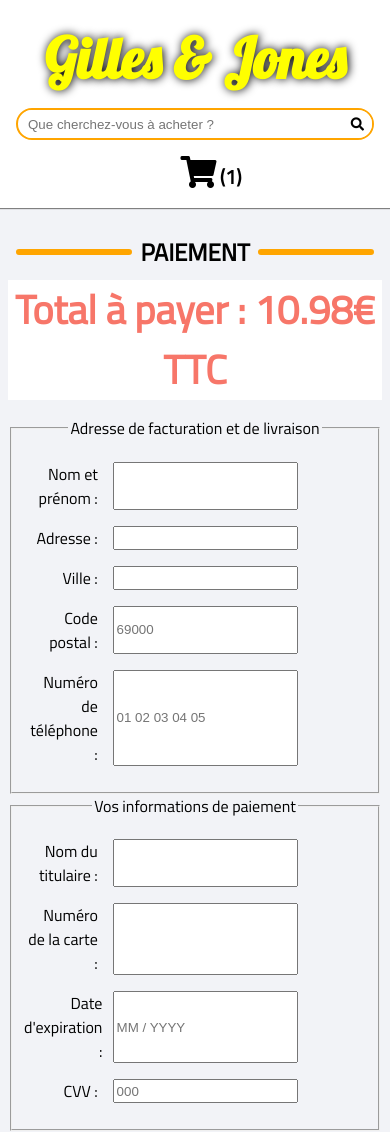
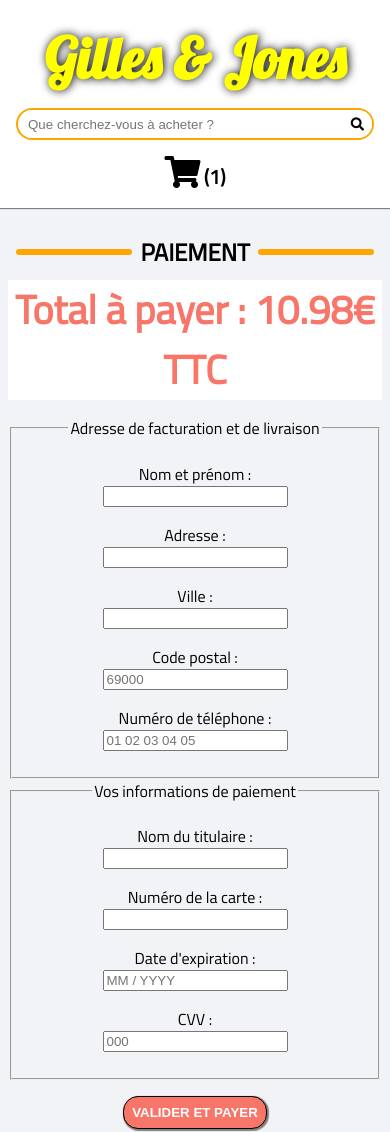
Before and after one commit to zacun/zacun.github.io, a plain HTML site: page pages/payment.html in a window 390 px wide. Shown: the top 1132 px of the page. Drawn offline with Linux system fonts and the light colour scheme.

Commit message:
hotfixes mineurs

```diff
--- a/css/style.css
+++ b/css/style.css
@@ -153,7 +153,7 @@ header > div {
 	overflow: hidden;
 	background-color: white;
 }
-.navigation h2 {
+.navigation > h2 {
 	display: none;
 }
 .navigation_menu {
@@ -500,6 +500,7 @@ footer > p small {
 	.basket {
 		align-self: center;
 		margin-top: 1rem;
+		padding-left: 0;
 	}
 	.navigation {
 		width: 60rem;
@@ -563,6 +564,20 @@ footer > p small {
 	.search-item p a {
 		font-size: 1rem;
 	}
+	.payment-form fieldset p {
+		align-items: center;
+		width: auto;
+		flex-direction: column;
+	}
+	.payment-form fieldset p label, fieldset p input {
+		flex: none;
+	}
+	.payment-form fieldset p span {
+		display: none;
+	}
+	.payment-form fieldset p label {
+		text-align: initial;
+	}
 	footer {
 		margin-bottom: 3rem;
 		flex-direction: column;
```
